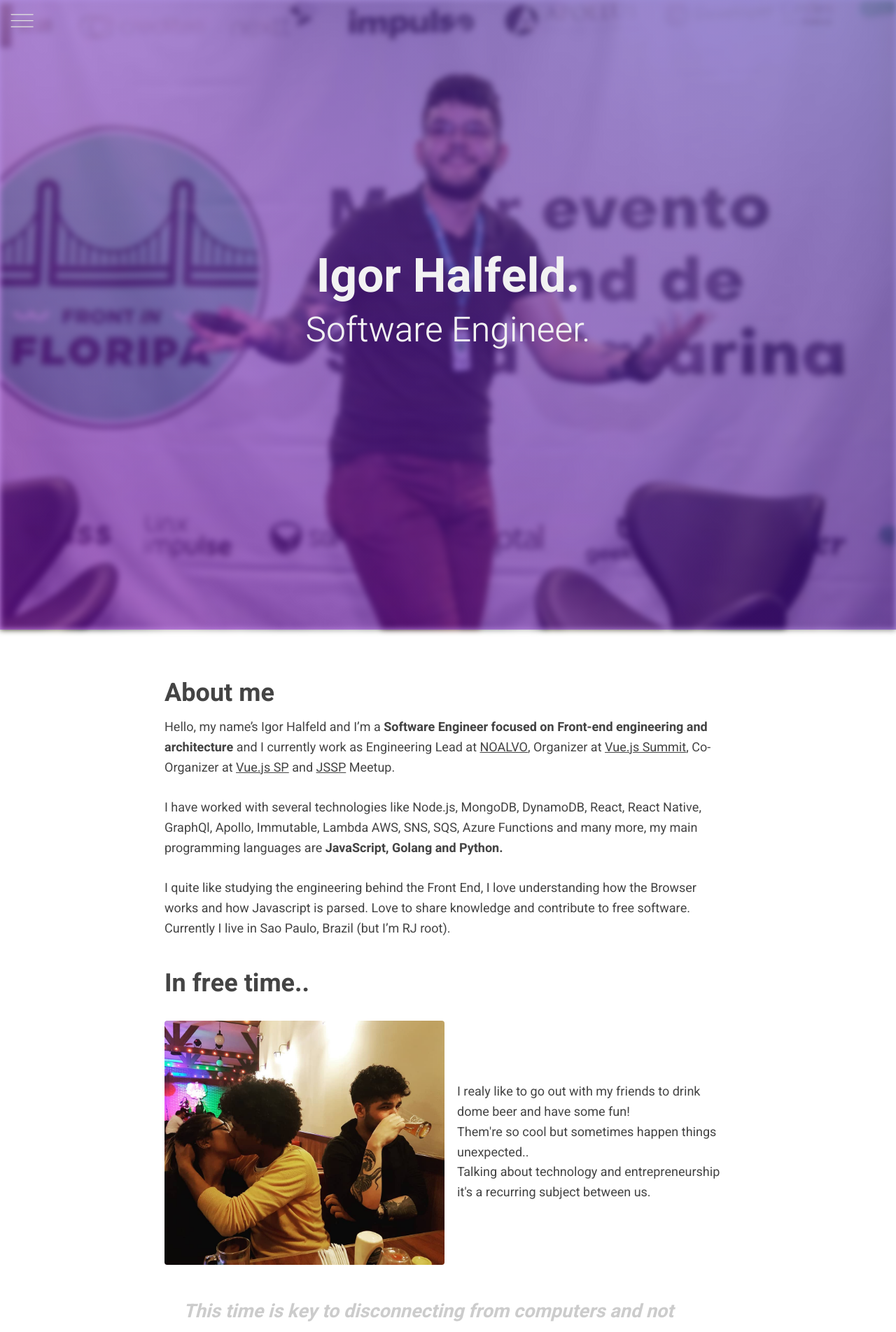
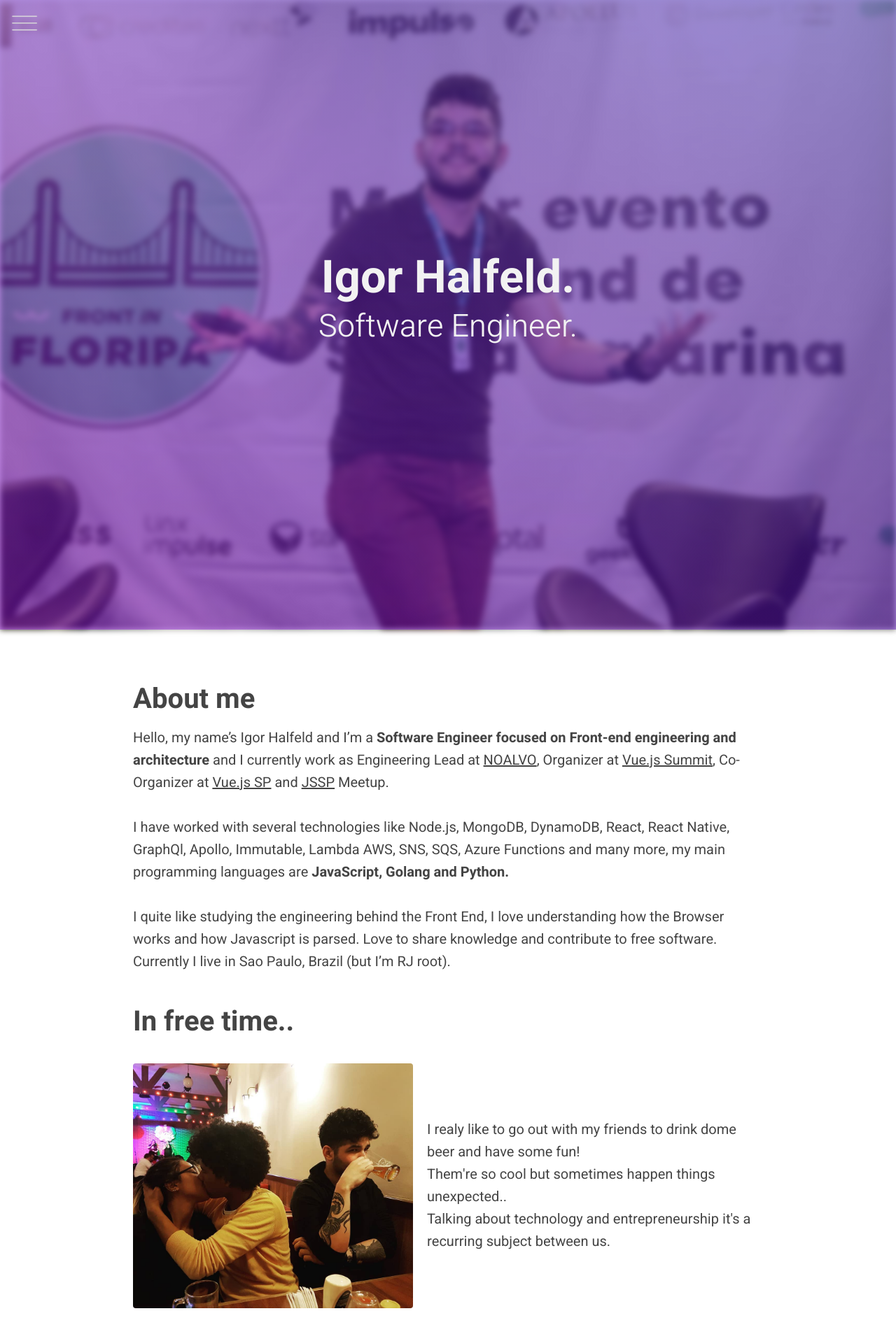
Before and after one commit to Halfeld/website, a Jekyll site: the page built from about-me.md, in a window 1280 px wide. Shown: the top 1904 px of the page at 70% size. Built offline with Jekyll 4.4.1, drawn with Linux system fonts in a browser that asks for light colours; some of the changed text lies outside the part shown.

Commit message:
fix: responsive

```diff
--- a/_sass/_base.scss
+++ b/_sass/_base.scss
@@ -29,10 +29,10 @@
   overflow-x: hidden;
   align-items: center;
   flex-direction: column;
-  font-size: 9px;
+  font-size: 10px;
 
   @media (max-width: 510px) {
-    font-size: 7px;
+    font-size: 9px;
   }
 }
 
--- a/_sass/_content.scss
+++ b/_sass/_content.scss
@@ -31,6 +31,49 @@
     }
   }
 
+  &-image-left {
+    display: flex;
+    align-items: center;
+    > img {
+      width: 400px; border-radius: 4px; margin: 2rem; margin-left: 0rem;
+    }
+    @media (max-width: 750px) {
+      flex-direction: column;
+      justify-content: center;
+      > img {
+        width: 100%;
+        margin: {
+          top: 0rem;
+          left: 0rem;
+          right: 0rem;
+          bottom: 2rem;
+        }
+      }
+    }
+  }
+  &-image-right {
+    display: flex;
+    align-items: center;
+    flex-direction: row-reverse;
+    > img {
+      width: 400px; border-radius: 4px; margin: 2rem; margin-right: 0rem;
+    }
+    @media (max-width: 750px) {
+      flex-direction: column;
+      justify-content: center;
+      > img {
+        width: 100%;
+        margin: {
+          top: 0rem;
+          left: 0rem;
+          right: 0rem;
+          bottom: 2rem;
+        }
+      }
+    }
+
+  }
+
   h1 {
     text-align: left;
     width: 100%;
@@ -46,7 +89,6 @@
     line-height: 160%;
   }
 
-
   a {
     text-decoration: underline;;
     font-size: 2rem;
--- a/_sass/_header.scss
+++ b/_sass/_header.scss
@@ -30,7 +30,7 @@
       // Name
       // ====
       > .header__personal-info--name {
-        font-size: 7.5rem;
+        font-size: 6.5rem;
         // text-transform: uppercase;
         font-weight: 700;
         margin: {
@@ -41,7 +41,7 @@
       // Description
       // ===========
       > .header__personal-info--desc {
-        font-size: 5.5rem;
+        font-size: 4.5rem;
         font-weight: 300;
         margin: {
           top: -1.1rem;
--- a/about-me.md
+++ b/about-me.md
@@ -19,10 +19,8 @@
 
 # In free time..
 
-<p style="display: flex; align-items: center;">
-  <img
-    src="/assets/img/vela.jpg"
-    style="width: 400px; border-radius: 4px; margin: 2rem; margin-left: 0rem;">
+<p class="content-image-left">
+  <img src="/assets/img/vela.jpg">
     I realy like to go out with my friends to drink dome beer and have some fun! <br />
     Them're so cool but sometimes happen things unexpected.. <br />
     Talking about technology and entrepreneurship it's a recurring subject between us.
@@ -34,10 +32,15 @@
   </i>
 </p>
 
-<p style="display: flex; align-items: center; flex-direction: row-reverse;">
-  <img
-    src="/assets/img/talk5.jpg"
-    style="width: 400px; border-radius: 4px; margin: 2rem; margin-right: 0rem;">
+<p class="content-image-right">
+  <img src="/assets/img/talk5.jpg">
     Another thing I like to do in free time is share knowledge, write articles, record videos and give lectures. <br />
     The most interesting part of this is the receptivity of people to my material on the internet, the sensation of happiness is inexpressible.
 </p>
+
+# Hire me
+
+<p style="width: 100%; text-align: left">
+  <a href="mailto:hello@igorluiz.me">Send me</a>
+  an e-mail and let's talk about it.
+</p>
```
